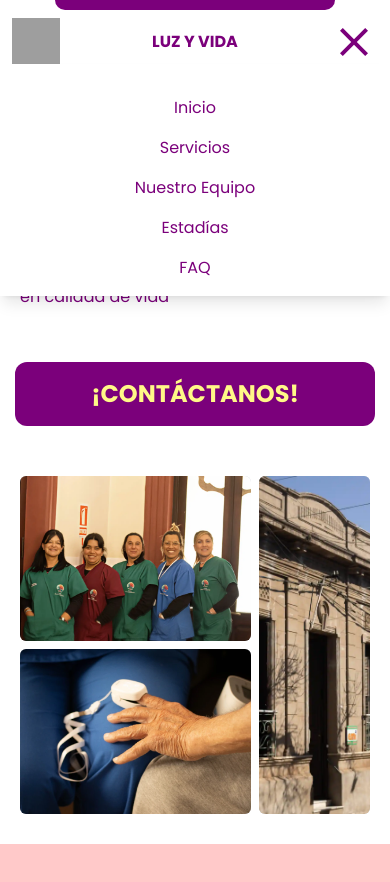
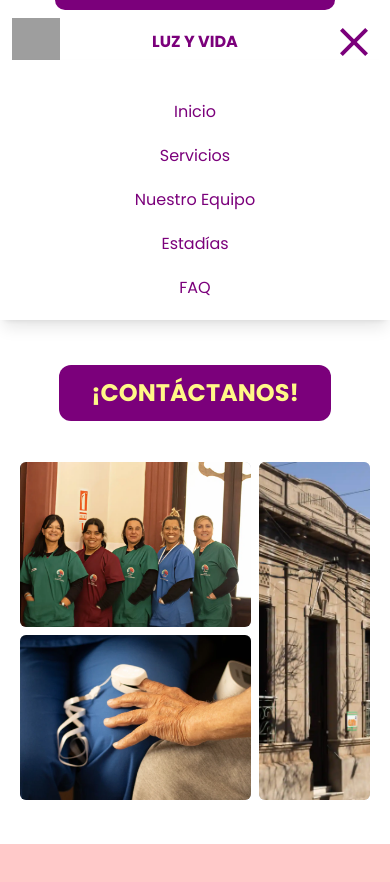
Before and after one commit to sofowest/luzyvida-landing, a React (Vite) app: page / in a window 390 px wide. Both pictures are taken after a click on the button 353 px from the left and 42 px from the top of the page. Shown: the top 882 px of the page. Built offline with nearby package versions, Linux system fonts and the light colour scheme; grey boxes are pictures that could not be loaded.

Commit message:
Refine mobile navbar and homepage layout styles
Adjusted spacing, padding, and positioning in MobileNavbar and HomePage components for improved visual consistency and responsiveness. Updated class names and structure to enhance layout alignment and user experience on different screen sizes.

```diff
--- a/src/components/ui/MobileNavbar.jsx
+++ b/src/components/ui/MobileNavbar.jsx
@@ -20,8 +20,8 @@ function MobileNavbar() {
         </button>
       </div>
       {isOpen && (
-        <div className="absolute top-16 left-0 w-full shadow-lg p-4 bg-white">
-            <div className="flex flex-col mt-4 space-y-4 text-[var(--primary-color)] items-center bg-white">
+        <div className="absolute top-15 left-0 w-full shadow-lg p-5 bg-white">
+            <div className="flex flex-col mt-5 space-y-5 text-[var(--primary-color)] items-center bg-white">
                 <Link to="/" onClick={toggleMenu} className="w-full text-center hover:text-white hover:bg-[var(--primary-color)]">Inicio</Link>
                 <Link to="/servicios" onClick={toggleMenu} className="w-full text-center hover:text-white hover:bg-[var(--primary-color)]">Servicios</Link>
                 <Link to="/contacto" onClick={toggleMenu} className="w-full text-center hover:text-white hover:bg-[var(--primary-color)]">Nuestro Equipo</Link>
--- a/src/pages/HomePage.jsx
+++ b/src/pages/HomePage.jsx
@@ -2,14 +2,14 @@ function HomePage() {
   return (
     <>
       <article className="h-dvh lg:flex lg:pt-[10vh]">
-        <div className="flex flex-col lg:h-full lg:w-[50vw] lg:justify-center lg:items-center lg:px-5">
-          <section className='pt-30 px-5 text-[var(--primary-color)] h-80 mb-8 lg:w-full lg:h-[50vh] lg:flex-col lg:pt-0 lg:px-0 lg:mb-0'>
-              <p className="mt-4 text-md lg:text-2xl lg:pb-3">Más que un residencial</p>
-              <h1 className="text-[2.1rem] font-(family-name:--font-rubik) font-bold py-0 lg:text-[2.8rem]">Un hogar hecho con <br /> mucho amor</h1>
-              <h2 className='text-md w-75 lg:w-full lg:text-2xl'>Donde el cuidado se convierte <br /> en calidad de vida</h2>
+        <div className="flex flex-col h-[50vh] lg:h-full lg:w-[50vw] lg:justify-center lg:items-center lg:px-5">
+          <section className='pt-30 px-5 text-[var(--primary-color)] h-[40vh] mb-8 relative lg:w-full lg:h-[50vh] lg:flex-col lg:pt-0 lg:px-0 lg:mb-0'>
+              <p className="py-[1vh] text-md lg:text-2xl lg:pb-3">Más que un residencial</p>
+              <h1 className="text-[2.1rem] py-[1vh] leading-10 font-(family-name:--font-rubik) font-bold lg:text-[2.8rem] lg:leading-12 lg:relative lg:inset-y-[5%]">Un hogar hecho con mucho amor</h1>
+              <h2 className='text-md w-75 py-[1vh] lg:absolute lg:bottom-[5%] lg:w-full lg:text-2xl'>Donde el cuidado se convierte <br className="lg:hidden"/> en calidad de vida</h2>
           </section>
-          <section className="items-center justify-center flex h-[10vh] lg:flex-col lg:w-full lg:bottom-0">
-            <button className='bg-[var(--primary-color)] block px-8 py-4 rounded-xl text-[var(--secondary-color)] w-90 font-bold text-2xl lg:flex-col lg:w-full lg:rounded-2xl lg:text-2xl lg:h-full'>¡CONTÁCTANOS!</button>
+          <section className="items-center justify-center flex h-[10vh] lg:flex-col lg:w-full lg:bottom-0 pt-[1vh]">
+            <button className='bg-[var(--primary-color)] block px-8 py-3 rounded-xl text-[var(--secondary-color)] font-bold text-2xl lg:flex-col lg:w-full lg:rounded-2xl lg:text-2xl lg:h-full'>¡CONTÁCTANOS!</button>
           </section>
         </div>
         <section className="w-full h-[40vh] flex items-center justify-center px-5 my-10 lg:h-full lg:w-[50vw] lg:justify-center lg:items-center lg:m-0">
```
